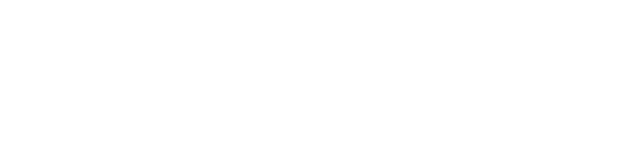
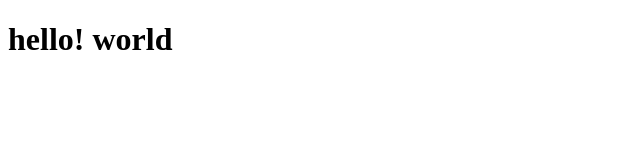
Before and after one commit to chelian89/git_exercise, a plain HTML site: page index.html in a window 1280 px wide. Shown: the whole page, without its empty margins (0-640 px from the left). Drawn offline with Linux system fonts and the light colour scheme.

Commit message:
add header

```diff
--- a/index.html
+++ b/index.html
@@ -7,6 +7,6 @@
     <title>Document</title>
 </head>
 <body>
-    <h1></h1>
+    <h1>hello! world</h1>
 </body>
 </html>
```
